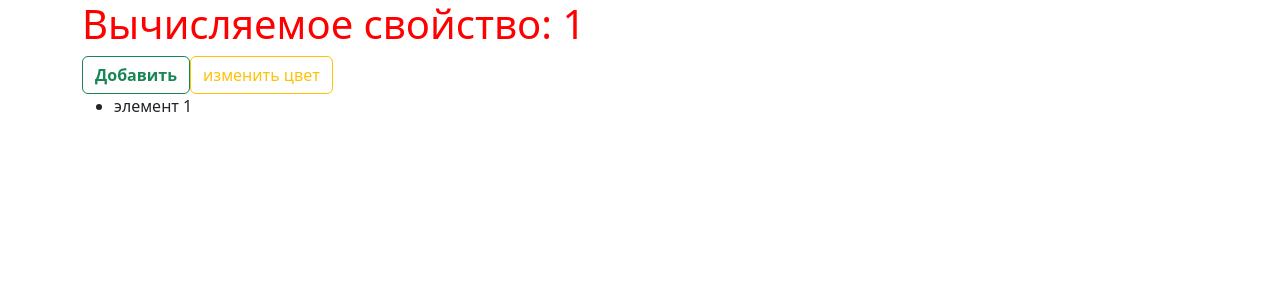
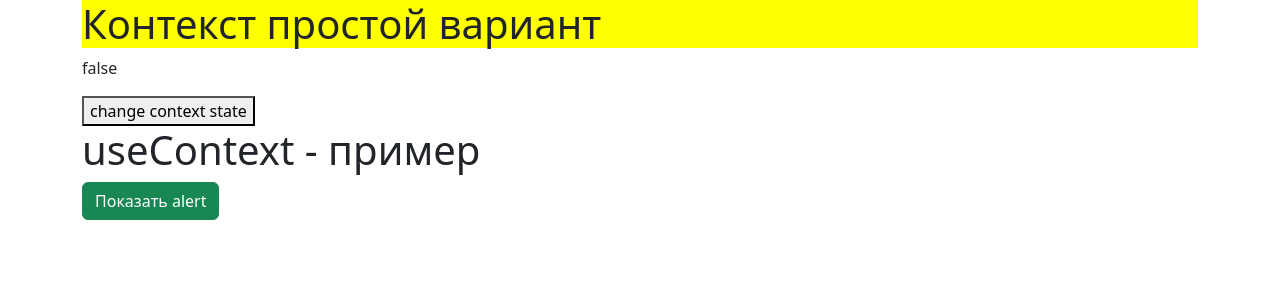
Before and after one commit to viacheslavorlov/react-hooks-vladilen, a React (Create React App) app: page / in a window 1280 px wide. Shown: the top 300 px of the page. Built offline with nearby package versions, Linux system fonts and the light colour scheme.

Commit message:
useContext easy and complex finished

```diff
--- a/src/App.js
+++ b/src/App.js
@@ -4,22 +4,40 @@ import React, {useEffect, useMemo, useState} from "react";
 import UseMemoHook from "./components/useMemoHook";
 import UseCallbackHook from "./components/UseCallbackHook";
 import Robot from "./components/robot/Robot";
-
+import Main from "./components/UseContextHook(complex)/Main";
+import Alert from "./components/UseContextHook(complex)/Alert";
+import AlertContext from "./components/UseContextHook(complex)/AlertContext";
+import ContextComponent from "./components/UseContext(easy)/UseContextHook(easy)";
+// * для use context(easy)
+export const Context = React.createContext();
 
 function App() {
-
+	const [stateContext, setStateContext] = useState(false);
 
 	// console.log('App loaded');
 	return (
-        <div>
 		<div className="container container-fluid">
 			{/*<StateHook/>*/}
 			{/*<Robot/>*/}
 			{/*<EffectHook/>*/}
 			{/*<RefHook/>*/}
 			{/*<UseMemoHook/>*/}
-                <UseCallbackHook/>
-            </div>
+			{/*<UseCallbackHook/>*/}
+			{//* для use context(easy)
+			}
+			<Context.Provider value={{
+				stateContext,
+				setStateContext
+			}}>
+				<ContextComponent/>
+			</Context.Provider>
+
+			{//* для use context(complex)
+			}
+			<AlertContext>
+				<Alert/>
+				<Main/>
+			</AlertContext>
 		</div>
 	);
 }
--- /dev/null
+++ b/src/components/UseContext(easy)/UseContextHook(easy).js
@@ -0,0 +1,23 @@
+import React, {useContext, useEffect, useState} from 'react';
+import {Context} from "../../App";
+
+
+
+const ContextComponent = () => {
+	const {stateContext, setStateContext} = useContext(Context);
+	const style = {
+		backgroundColor: stateContext ? 'lightblue' : 'yellow'
+	}
+	useEffect(() => {
+
+	})
+	return (
+		<div>
+			<h1 style={style}>Контекст простой вариант</h1>
+			<p>{stateContext.toString()}</p>
+			<button onClick={() => setStateContext(prevStat => !prevStat)}>change context state</button>
+		</div>
+	);
+};
+
+export default ContextComponent;
--- /dev/null
+++ b/src/components/UseContextHook(complex)/Alert.js
@@ -0,0 +1,18 @@
+import React from 'react';
+import {useAlertContext} from "./AlertContext";
+
+
+const Alert = React.memo(() => {
+
+		const {alert} = useAlertContext();
+		console.log(alert)
+		if (!alert) return null;
+		return (
+			<div className="pt-3 alert alert-danger">
+				Это очень важное сообщение
+			</div>
+		);
+	}
+)
+
+export default Alert;
--- /dev/null
+++ b/src/components/UseContextHook(complex)/AlertContext.js
@@ -0,0 +1,26 @@
+import React, {useContext, useState} from 'react';
+
+const AlertContext = React.createContext();
+
+export const useAlertContext = () => {
+	return useContext(AlertContext);
+}
+
+
+const AlertProvider = ({children}) => {
+	const [alert, setAlert] = useState(false);
+	const toggle = () => {
+	    setAlert(prevState => !prevState)
+	}
+
+	return (
+		<AlertContext.Provider value={{
+			alert,
+			toggle
+		}}>
+			{children}
+		</AlertContext.Provider>
+	);
+};
+
+export default AlertProvider;
--- /dev/null
+++ b/src/components/UseContextHook(complex)/Main.js
@@ -0,0 +1,15 @@
+import React, {useContext} from 'react';
+import {useAlertContext} from "./AlertContext";
+
+const Main = () => {
+	const {toggle} = useAlertContext()
+	console.log('toggle', toggle)
+	return (
+		<>
+			<h1>useContext - пример</h1>
+			<button className="btn btn-success" onClick={ toggle }>Показать alert</button>
+		</>
+	);
+};
+
+export default Main;
```
Lines whose indentation alone changed are shown as unchanged.
